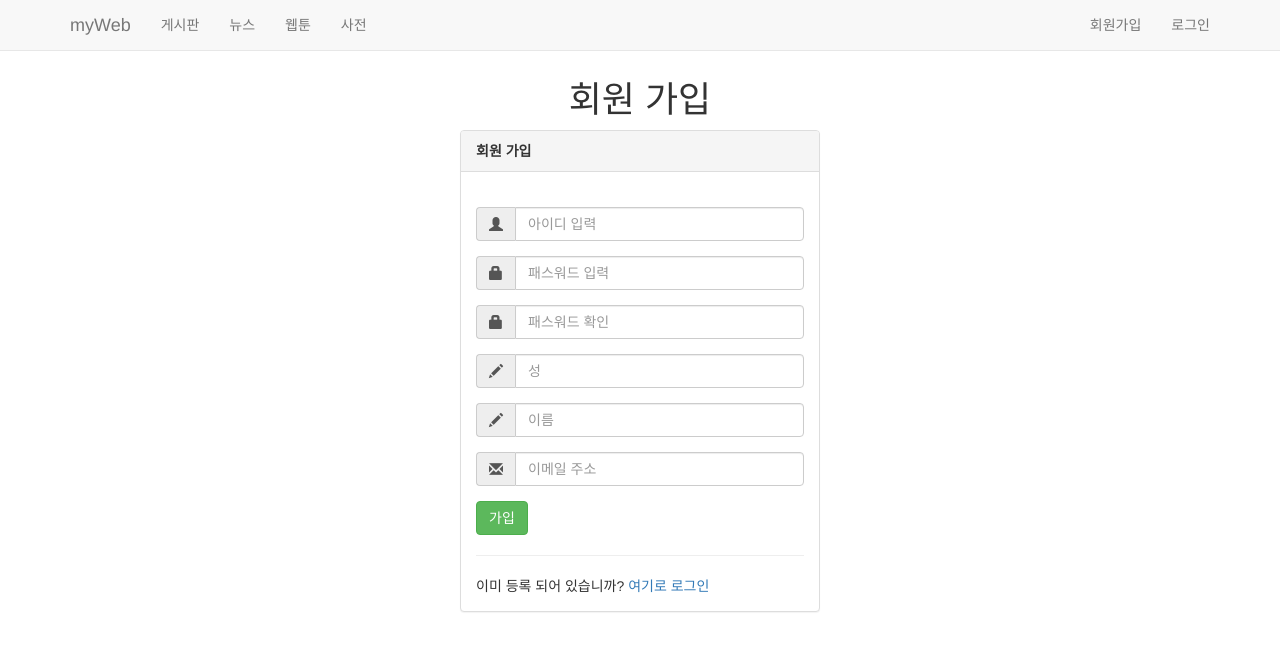
After one commit to kaLi-lhj/daepa2, a Django app: page /account/register/join2/ in a window 1280 px wide. The commit adds this page. Shown: the top 651 px of the page. Run offline with Django 3.2, Linux system fonts and the light colour scheme; some libraries are stand-ins or nearby versions.

Commit message:
20190720

```diff
--- a/myweb/urls.py
+++ b/myweb/urls.py
@@ -15,7 +15,7 @@ Including another URLconf
 """
 from django.urls import include, re_path, path
 from django.contrib import admin
-from myweb.views import mainIndex, regAccount, modiAccount
+from myweb.views import mainIndex, regAccount, modiAccount, join1, join2
 from django.contrib.auth import views as auth_views
 
 
@@ -26,7 +26,12 @@ urlpatterns = [
     # 127.0.0.1:8000/admin/...
     path('admin/', admin.site.urls),
     re_path(r'^account/register/$', regAccount, name='reg_account'),
+
     re_path(r'^account/modified/$', modiAccount, name='modi_account'),
+
+    re_path(r'^account/register/join1/$', join1, name='join1'),
+
+    re_path(r'^account/register/join2/$', join2, name='join2'),
 
     # 127.0.0.1:8000/board/...
     re_path(r'^board/', include(r'board.urls')),
--- a/myweb/views.py
+++ b/myweb/views.py
@@ -18,12 +18,15 @@ def mainIndex(request):
     return render(request, 'index.html', data)
 
 def regAccount(request):
+    return render(request,'registration/register.html')
+
+def join1(request):
     if request.method == 'GET':
         data = {
-            'action':reverse('reg_account'),
+            'action':reverse('join1'),
             'type':'가입'
         }
-        return render(request, 'registration/register.html', data)
+        return render(request, 'registration/join1.html', data)
     elif request.method == 'POST':
         # 동일한 계정이 있는지 체크
         if User.objects.filter(username=request.POST.get('username')).exists():
@@ -40,6 +43,52 @@ def regAccount(request):
             if request.POST.get('password') == request.POST.get('chkpw'):
                 # 계정 생성
                 user = User()
+                user.job= request.POST.get('employee')
+                user.username = request.POST.get('username')
+                user.set_password(request.POST.get('password'))
+                user.first_name = request.POST.get('first_name')
+                user.last_name = request.POST.get('last_name')
+                user.email = request.POST.get('email')
+                user.save()
+
+                return redirect('login')
+            else:
+                data = {
+                    'password_info': True,
+                    'job': request.POST.get('employee'),
+                    'username': request.POST.get('username'),
+                    'first_name': request.POST.get('first_name'),
+                    'last_name': request.POST.get('last_name'),
+                    'email': request.POST.get('email'),
+                }
+                return render(request, 'registration/join1.html', data)
+
+def join2(request):
+    if request.method == 'GET':
+        data = {
+            'action':reverse('join2'),
+            'type':'가입'
+        }
+        return render(request, 'registration/join2.html', data)
+    elif request.method == 'POST':
+        # 동일한 계정이 있는지 체크
+        if User.objects.filter(username=request.POST.get('username')).exists():
+            # 동일한 계정이 있음을 알려줌
+            data = {
+                'username_info': True,
+                'job':request.POST.get('employer'),
+                'first_name': request.POST.get('first_name'),
+                'last_name': request.POST.get('last_name'),
+                'email': request.POST.get('email'),
+
+            }
+            return render(request, 'registration/register.html', data)
+        else:
+            # 2개의 패스워드가 일치하는지 체크
+            if request.POST.get('password') == request.POST.get('chkpw'):
+                # 계정 생성
+                user = User()
+                user.job= request.POST.get('employer')
                 user.username = request.POST.get('username')
                 user.set_password(request.POST.get('password'))
                 user.first_name = request.POST.get('first_name')
@@ -56,7 +105,7 @@ def regAccount(request):
                     'last_name': request.POST.get('last_name'),
                     'email': request.POST.get('email'),
                 }
-                return render(request, 'registration/register.html', data)
+                return render(request, 'registration/join2.html', data)
 
 
 def modiAccount(request):
--- /dev/null
+++ b/templates/registration/join2.html
@@ -0,0 +1,52 @@
+{% extends 'index.html' %}
+
+{% block content %}
+<div class="row text-center pad-top ">
+    <div class="col-md-12">
+        <h1>회원 {{ type }}</h1>
+    </div>
+</div>
+<div class="row pad-top">
+    <div class="col-md-4 col-md-offset-4 col-sm-6 col-sm-offset-3 col-xs-10 col-xs-offset-1">
+        <div class="panel panel-default">
+            <div class="panel-heading">
+                <strong>회원 {{ type }}</strong>
+            </div>
+            <div class="panel-body">
+                <form id="register" action="{{ action }}" method="POST">{% csrf_token %}<br/>
+                    <div class="form-group input-group">
+                        <span class="input-group-addon"><i class="glyphicon glyphicon-user"></i></span>
+                            <input type="text" class="form-control" placeholder="아이디 입력" name="username" value="{{ username }}">
+                    </div>
+                    {% if username_info %}<h6 class="alert alert-danger">이미존재하는 아이디</h6>{% endif %}
+                    <div class="form-group input-group">
+                        <span class="input-group-addon"><i class="glyphicon glyphicon-lock"></i></span>
+                        <input type="password" class="form-control" placeholder="패스워드 입력" name="password">
+                    </div>
+                    <div class="form-group input-group">
+                        <span class="input-group-addon"><i class="glyphicon glyphicon-lock"></i></span>
+                        <input type="password" class="form-control" placeholder="패스워드 확인" name="chkpw">
+                    </div>
+                    {% if password_info %}<h6 class="alert alert-danger">잘못된 패스워드 입력</h6>{% endif %}
+                    <div class="form-group input-group">
+                        <span class="input-group-addon"><i class="glyphicon glyphicon-pencil"></i></span>
+                        <input type="text" class="form-control" placeholder="성" name="last_name" value="{{ last_name }}">
+                    </div>
+                    <div class="form-group input-group">
+                        <span class="input-group-addon"><i class="glyphicon glyphicon-pencil"></i></span>
+                        <input type="text" class="form-control" placeholder="이름" name="first_name" value="{{ first_name }}">
+                    </div>
+                    <div class="form-group input-group">
+                        <span class="input-group-addon"><i class="glyphicon glyphicon-envelope"></i></span>
+                        <input type="text" class="form-control" placeholder="이메일 주소" name="email" value="{{ email }}">
+                    </div>
+                    <button type="submit" class="btn btn-success ">가입</button>
+                    <hr />
+                    이미 등록 되어 있습니까?
+                    <a href="{% url 'login' %}" >여기로 로그인</a>
+                </form>
+            </div>
+        </div>
+    </div>
+</div>
+{% endblock %}
--- a/templates/registration/logged_out.html
+++ b/templates/registration/logged_out.html
@@ -2,7 +2,7 @@
 <html>
 <head>
     <title>로그아웃</title>
-    <meta http-equiv="refresh" content="3; url={% url 'index' %}">
+    <meta http-equiv="refresh" content="0.5; url={% url 'index' %}">
 </head>
 <body>
     <div>
```
Also changed, not shown: templates/registration/join1.html (added, +57 -0 lines), templates/registration/register.html (+18 -51 lines), db.sqlite3.
